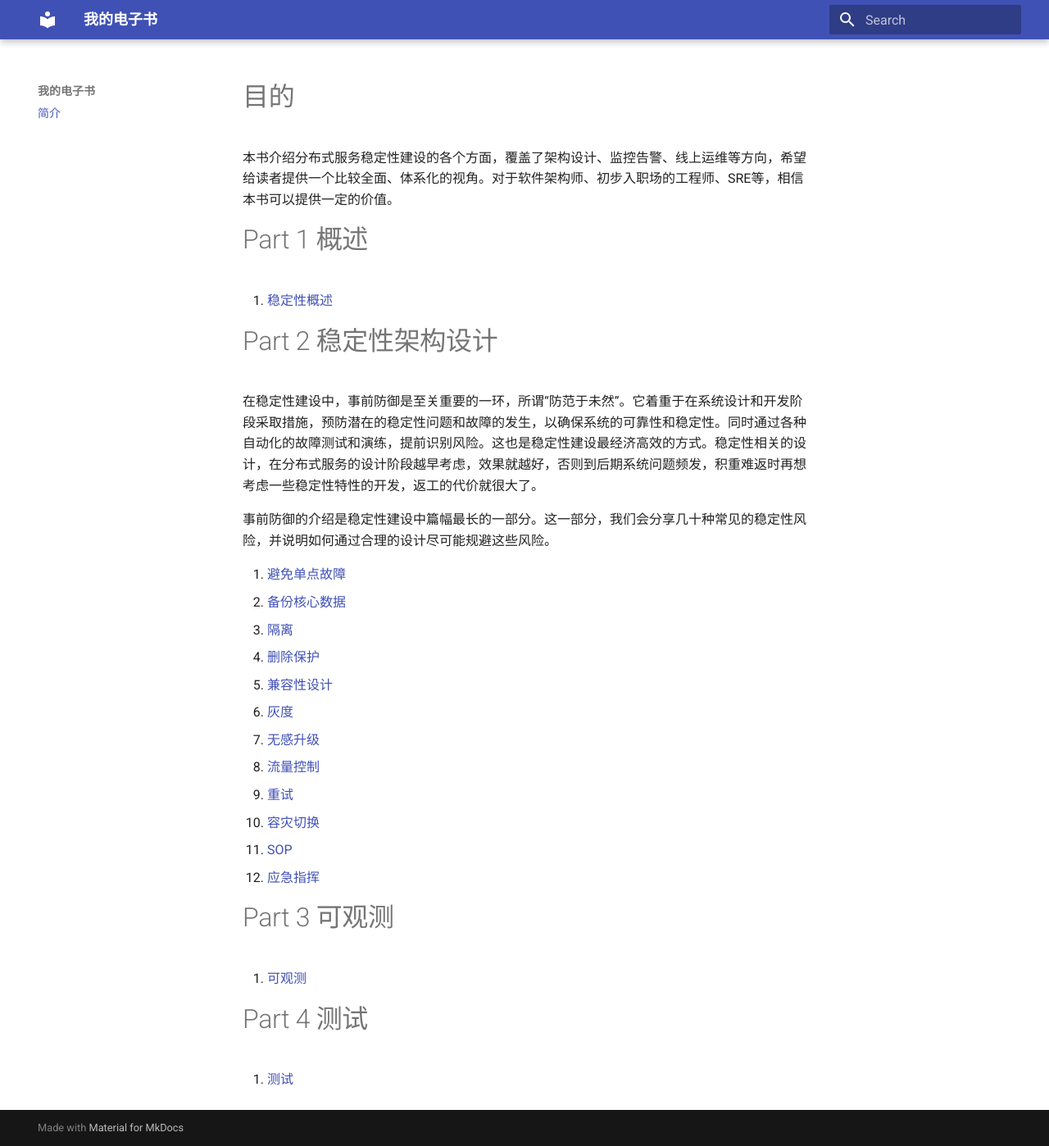
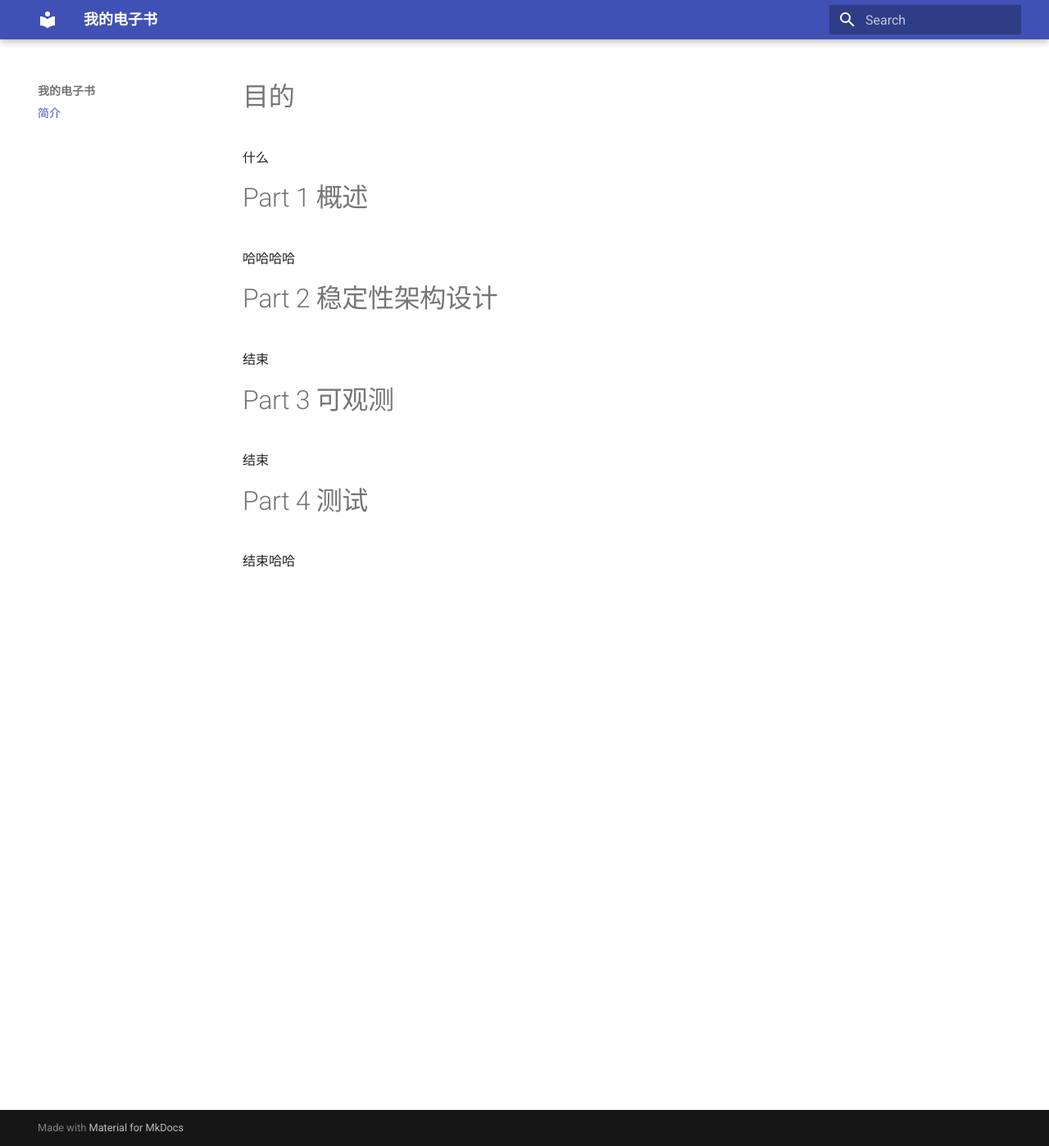
Before and after one commit to ahan-ai/stability, an MkDocs documentation site: the page built from docs/index.md, in a window 1280 px wide and 1398 px high. Shown: the whole window at 82% size. Built offline with MkDocs 1.6.1 and Material for MkDocs 9.7.7, drawn with Linux system fonts in a browser that asks for light colours.

Commit message:
updateww

```diff
--- a/docs/index.md
+++ b/docs/index.md
@@ -1,30 +1,12 @@
 # 目的
-本书介绍分布式服务稳定性建设的各个方面，覆盖了架构设计、监控告警、线上运维等方向，希望给读者提供一个比较全面、体系化的视角。对于软件架构师、初步入职场的工程师、SRE等，相信本书可以提供一定的价值。
-
-
+什么
 # Part 1 概述
-1. [稳定性概述](1-overview/README.md)
+哈哈哈哈
 
 # Part 2 稳定性架构设计
-在稳定性建设中，事前防御是至关重要的一环，所谓“防范于未然”。它着重于在系统设计和开发阶段采取措施，预防潜在的稳定性问题和故障的发生，以确保系统的可靠性和稳定性。同时通过各种自动化的故障测试和演练，提前识别风险。这也是稳定性建设最经济高效的方式。稳定性相关的设计，在分布式服务的设计阶段越早考虑，效果就越好，否则到后期系统问题频发，积重难返时再想考虑一些稳定性特性的开发，返工的代价就很大了。
-
-事前防御的介绍是稳定性建设中篇幅最长的一部分。这一部分，我们会分享几十种常见的稳定性风险，并说明如何通过合理的设计尽可能规避这些风险。
-
-1. [避免单点故障](2-preventive-arch/避免单点故障.md)
-2. [备份核心数据](2-preventive-arch/备份.md)
-3. [隔离](2-preventive-arch/隔离.md)
-4. [删除保护](2-preventive-arch/删除保护.md)
-5. [兼容性设计](2-preventive-arch/兼容性设计.md)
-1. [灰度](2-preventive-arch/灰度.md)
-1. [无感升级](2-preventive-arch/无感升级.md)
-1. [流量控制](2-preventive-arch/流量控制.md)
-1. [重试](2-preventive-arch/重试.md)
-1. [容灾切换](2-preventive-arch/容灾切换.md)
-1. [SOP](2-preventive-arch/SOP.md)
-1. [应急指挥](2-preventive-arch/应急指挥.md)
+结束
 
 # Part 3 可观测
-1. [可观测](3-observability/README.md)
-
+结束
 # Part 4 测试
-1. [测试](4-test/测试.md)
+结束哈哈
```
